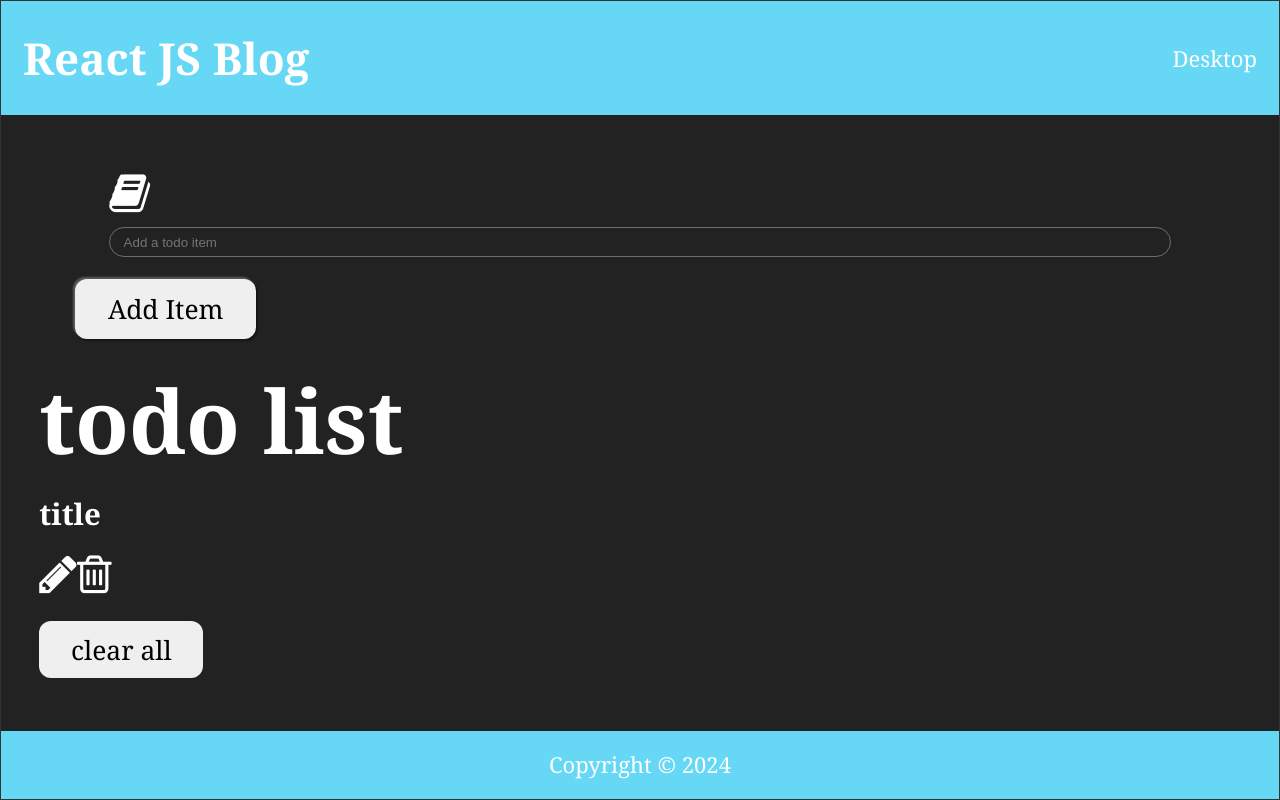
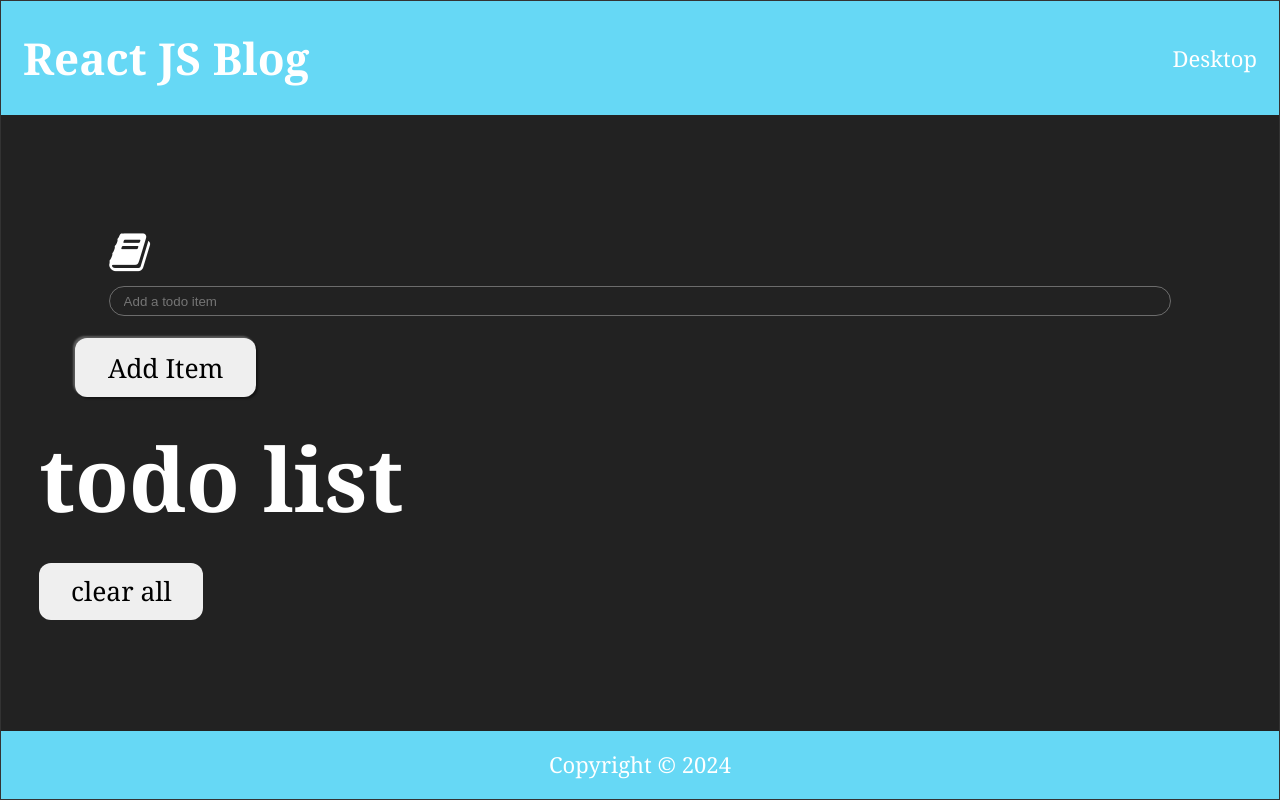
Before and after one commit to Jogata/SoftUni-React-Project, a React (Vite) app in the folder client/: page / in a window 1280 px wide. Built offline with nearby package versions, Linux system fonts and the light colour scheme; a web font is replaced by a local one.

Commit message:
display all items in todolist component

```diff
--- a/client/src/App.jsx
+++ b/client/src/App.jsx
@@ -497,12 +497,15 @@ const baseURL = "http://localhost:3030/jsonstore/blog/"
 
 class TodoList extends Component {
   render() {
+    // console.log(this.props.items);
     return (
       <div className='todo-list-container'>
-        <TodoInput />
+        <TodoInput setID={this.props.setID} setItems={this.props.setItems} />
         <h1>todo list</h1>
         <ul className='todo-list'>
-          <TodoItem />
+          {this.props.items.map(item => {
+            return <TodoItem key={item.id} {...item} />
+          })}
         </ul>
         <button type="button">clear all</button>
       </div>
@@ -514,7 +517,7 @@ class TodoItem extends Component {
   render() {
     return (
       <li className='todo-item'>
-        <h6>title</h6>
+        <h6>{this.props.name}</h6>
         <span className="icon">
           <i className="fa fa-pencil"></i>
         </span>
```
